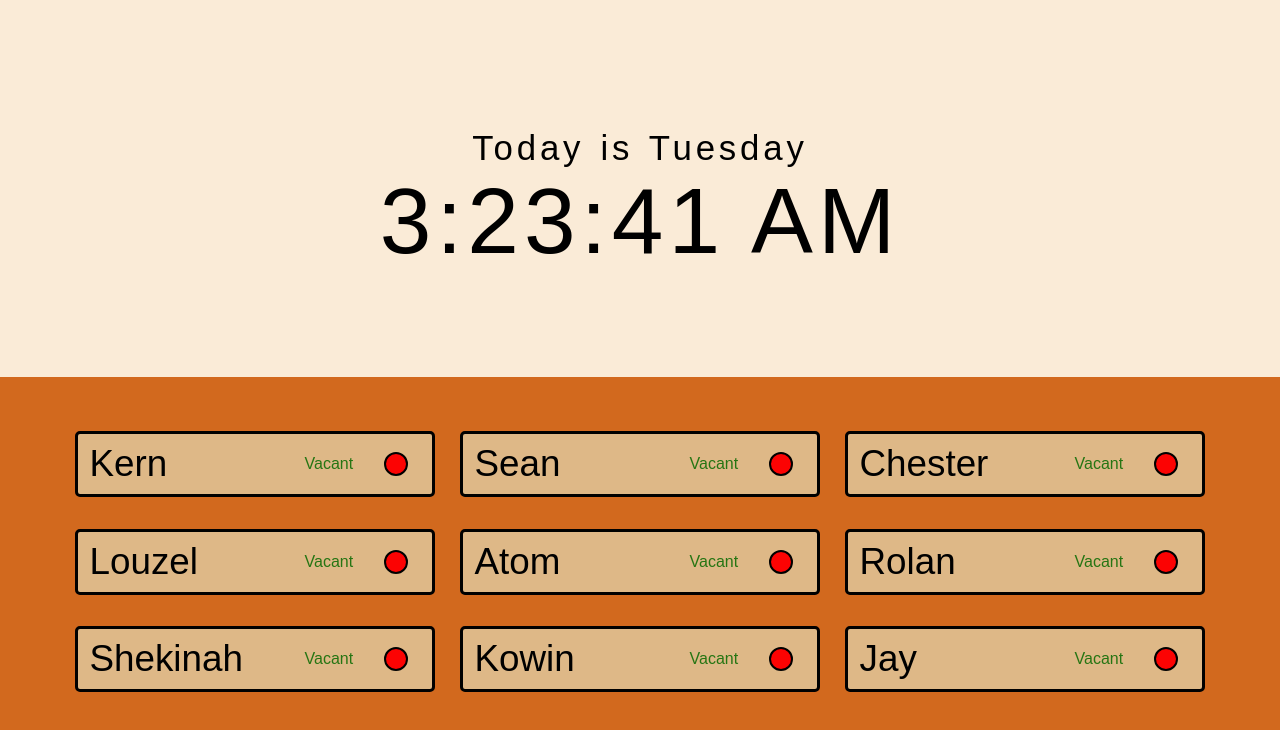
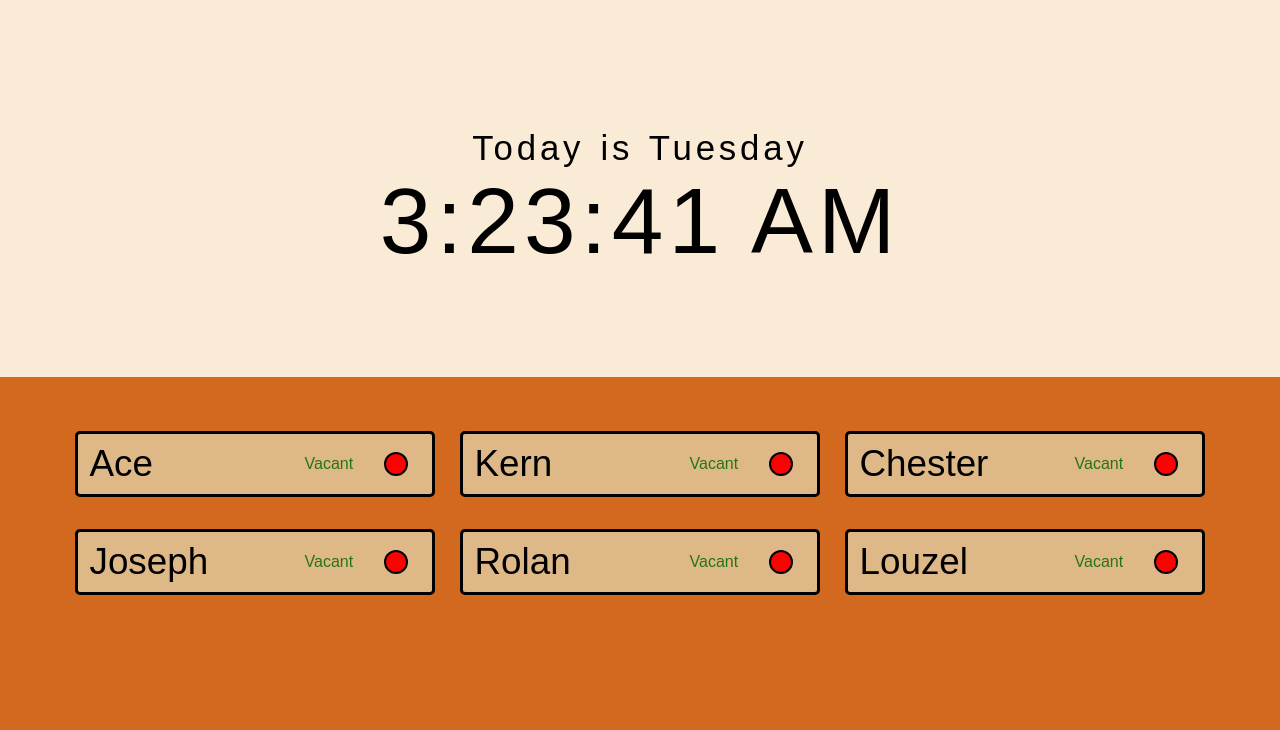
Before and after one commit to dlsknvdsl/dlsknvdsl.github.io, a plain HTML site: page index.html in a window 1280 px wide. Drawn offline with Linux system fonts and the light colour scheme.

Commit message:
SY2425S2&T3 Updated
January-May 2025

```diff
--- a/index.css
+++ b/index.css
@@ -249,3 +249,8 @@ body {
     .overview-legend-label {
         overflow: hidden;
     }
+
+
+    .example {
+        background-image: url("C:\Users\Joseph\Downloads\mcl logo.png") repeat;
+    }
--- a/index.js
+++ b/index.js
@@ -1,6 +1,6 @@
 window.onload = () => {
     dateTime()
-    const userInterface = ["Kern", "Sean", "Chester", "Louzel", "Atom", "Rolan", "Shekinah", "Kowin", "Jay"];
+    const userInterface = ["Ace", "Kern", "Chester", "Joseph", "Rolan", "Louzel"];
     for (owner of userInterface) {
         createInterface(owner);
     }
--- a/scheds.js
+++ b/scheds.js
@@ -1,70 +1,73 @@
 const scheds =
 {
     "Kern": {
-        "MATH051":[null, "8:15-9:30", null, "8:15-9:30", null, "8:15-9:30"],
-        "CE101":[null, null, "8:15-9:30", null, null, null, "13:15-15:45"],
-        "HUM034":[null, "13:15-14:30", null, "13:15-14:30", null, "13:15-14:30"],
-        "SS031":[null, "15:45-17:00", null, "15:45-17:00", null, "15:45-17:00"],
-        "ENT078":[null, null, "13:15-17:00"],
-        "PE042":[null, null, null, null, "13:15-15:45"],
-        "NSTP022-P":[null, null, null, null, null, null, "8:15-10:45"],
-        "CE101F":[null, null, null, null, null, null, "15:45-18:15"]
+        "VE023":[null, "8:15-9:30"],
+        "MEC103":[null, "10:45-12:00", null, "10:45-12:00", null, "10:45-12:00"],
+        "ME123-1":[null, "14:30-15:45", null, "14:30-15:45", null, "14:30-15:45"],
+        "CE140P-1":[null, null, "8:15-10:45", null, "8:15-10:45"],
+        "IE101":[null, null, "12:00-13:15", null, "12:00-13:15", null, "12:00-13:15"],
+        "ENG040":[null, null, "14:30-15:45", null, "14:30-15:45", null, "14:30-15:45"],
+        "CE103-1":[null, null, null, null, null, null, "7:00-10:45"]
     },
-    "Sean": {
-        "CE101": [null, "8:15-9:30", null, "8:15-9:30", null, "8:15-9:30"],
-        "HUM034": [null, "9:30-10:45", null, "9:30-10:45", null, "9:30-10:45"],
-        "MATH051": [null, "13:15-14:30", null, "13:15-14:30", null, "13:15-14:30"],
-        "SS031": [null, "15:45-17:00", null, "15:45-17:00", null, "15:45-17:00"],
-        "CE101F": [null, null, "7:00-10:45"],
-        "ENT078": [null, null, "13:15-17:00"],
-        "NSTP022-P": [null, null, null, null, "9:30-12:00"],
-        "PE042": [null, null, null, null, "13:15-15:45"]
+    "Ace": {
+        "MEC101": [null, "7:00-8:15", null, "7:00-8:15", null, "7:00-8:15"],
+        "PE044": [null, "9:30-12:00"],
+        "ME112": [null, "13:15-14:30", null, "13:15-14:30", null, "13:15-14:30"],
+        "EE108-1L": [null, null, "7:00-10:45"],
+        "EENV102-1": [null, null, "15:45-17:00", null, "15:45-17:00"],
+        "ECE104-1": [null, null, "18:15-20:45"],
+        "ME103L": [null, null, "17:00-20:45"],
+        "EE108-1": [null, null, null, null, "12:00-14:30"],
+        "ECE104-1L": [null, null, null, null, null, null, "14:30-17:00"]
     },
     "Chester": {
-        "MATH111": [null, null, "7:00-8:30", "14:00-15:30"],
-        "GEd109=Science, Technology, and Society": [null, null, "8:30-10:00", null, "8:30-10:00"],
-        "GEd105": [null, null, "10:00-11:30", null, "10:00-11:30"],
-        "Fili102": [null, null, "11:30-13:00"],
-        "CS131": [null, null, null, "7:00-10:00", null, "9:00-11:00"],
-        "CS111": [null, null, null, "10:00-13:00", null, "7:00-9:00"],
-        "PATHFit2": [null, null, null, null, "14:00-16:00"],
-        "NSTP": [null, null, null, null, null, null, "14:00-17:00"]
+        "IT223": [null, "7:00-10:00", null, null, null, "7:00-9:00"],
+        "GEd101=Understanding the Self": [null, "11:30-13:00", null, "11:30-13:00"],
+        "ES101": [null, null, "10:00-13:00", "8:00-10:00"],
+        "IT222": [null, null, "14:00-16:00", null, "13:00-16:00"],
+        "IT221": [null, null, "16:00-19:00", null, "16:00-18:00"],
+        "MATH408": [null, null, null, "10:00-11:30", null, "9:00-10:30"],
+        "GEd106": [null, null, null, "11:30-13:00", null, "10:30-12:00"],
+        "PATHFit4": [null, null, null, null, null, null, "13:00-15:00"]
     },
     "Louzel": {
-        "GEd104": [null, "13:00-16:00"],
-        "ENGG402": [null, null, "7:00-8:30", null, "7:00-8:30"],
-        "SCI403": [null, null, "13:00-15:00", null, "13:00-15:00", "9:00-11:00"],
-        "MATH402": [null, null, "15:00-17:00", null, "12:00-13:00"],
-        "PATHFit2": [null, null, null, "7:00-9:00"],
-        "GEd108": [null, null, null, "13:30-15:00", null, "13:00-14:30"],
-        "GEd109": [null, null, null, null, "15:00-16:30", "7:00-8:30"],
-        "CpE401": [null, null, null, null, "16:30-18:00", "14:30-16:00"],
-        "NSTP121CW": [null, null, null, null, null, null, "7:00-10:00"]
+        "CE011": [null, "10:45-12:00", null, "10:45-12:00"],
+        "ENT078": [null, "13:15-14:30", null, null, null, "12:00-14:30"],
+        "VE031": [null, "15:45-17:00"],
+        "CE101": [null, "17:00-18:15", null, "17:00-18:15", null, "17:00-18:15"],
+        "MATH000P": [null, null, "7:00-8:15", null, "7:00-8:15", null, "7:00-8:15"],
+        "EENV102-1": [null, null, "10:45-12:00", null, "10:45-12:00"],
+        "ENG029": [null, null, "13:15-14:30", null, "13:15-14:30"],
+        "CE101F": [null, null, null, "7:00-10:45"]
     },
-    "Atom": {
-        "SS041": [null, "9:30-10:45", null, "9:30-10:45", null, "9:30-10:45"],
-        "SS032": [null, "10:45-12:00", null, "10:45-12:00", null, "10:45-12:00"],
-        "ENT078": [null, "12:00-14:30", "12:00-13:15"],
-        "PSY101": [null, null, "8:15-10:45", null, "8:15-9:30"],
-        "MATH035": [null, null, "10:45-12:00", null, "10:45-12:00", null, "10:45-12:00"],
-        "PE042": [null, null, null, "7:00-9:30"],
-        "NSTP021": [null, null, null, null, null, null, "8:15-10:45"]
+    "Joseph": {
+        "NSTP1": [null, "10:00-13:00"],
+        "EE55L": [null, "13:00-16:00", null, null, null, "10:00-12:00"],
+        "EE55": [null, null, null, null, null, "10:00-12:00"],
+        "EE50": [null, null, "7:00-8:30", null, "7:00-8:30"],
+        "EE51": [null, null, "12:00-13:00", null, "12:00-13:00"],
+        "EE50L": [null, null, "13:00-16:00"],
+        "EE51L": [null, null, "16:00-19:00"],
+        "SAS1": [null, null, null, "7:00-8:30", null, "7:00-8:30"],
+        "ENSC26": [null, null, null, "13:30-14:30", null, "13:30-14:30"],
+        "MATH10": [null, null, null, "14:30-16:00", null, "14:30-16:00"]
     },
     "Rolan": {
-        "GEC4000": [null, "13:00-14:00", null, "13:00-14:00", null, "13:00-14:00"],
-        "NAT100-3": [null, "14:00-15:00", null, "14:00-15:00", null, "14:00-15:00"],
-        "AMT1210": [null, "15:00-18:00"],
-        "AMT1212L": [null, "18:00-21:00"],
-        "AMT1208": [null, null, "11:30-13:00", null, null, "8:30-10:00"],
-        "AMT1209": [null, null, "13:00-15:00"],
-        "AMT1211L": [null, null, null, "7:30-9:00,18:00-19:30"],
-        "FCL1101": [null, null, null, "10:00-12:00"],
-        "AMT1210L": [null, null, null, "15:00-18:00", "15:00-18:00"],
-        "AMT1211": [null, null, null, null, "13:00-14:00"],
-        "AMT1208L": [null, null, null, null, "18:00-21:00", "18:00-12:00"],
-        "PE200": [null, null, null, null, null, "10:00-12:00"],
-        "AMT1209L": [null, null, null, null, null, "15:00-18:00"],
-        "NTP200": [null, null, null, null, null, null, "9:00-12:00"]
+        "ROLAN1": [null, "10:00-12:00"],
+        "AMT2227": [null, "13:00-14:30", "13:00-14:30"],
+        "AMT2226": [null, "14:30-16:00", "14:30-16:00"],
+        "AMT2221": [null, "17:00-18:00"],
+        "AMT2223L": [null, "18:00-21:00"],
+        "ROLAN2": [null, null, "10:00-12:00"],
+        "AMT2223": [null, null, "17:00-18:00"],
+        "FST1002": [null, null, "18:00-21:00"],
+        "AMT2222L": [null, null, null, "11:00-14:00"],
+        "AMT2224": [null, null, null, "15:00-17:00"],
+        "AMT2221L": [null, null, null, null, "7:00-10:00"],
+        "AMT2225L": [null, null, null, null, "11:00-14:00"],
+        "AMT2224L": [null, null, null, null, null, "7:00-10:00"],
+        "AMT2225": [null, null, null, null, null, "11:00-13:00"],
+        "AMT2222": [null, null, null, null, null, "13:00-15:00"]
     },
     "Shekinah": {
         "PHYS72": [null, null, "10:15-11:15", "10:00-11:30", null, "10:00-11:30"],
```
